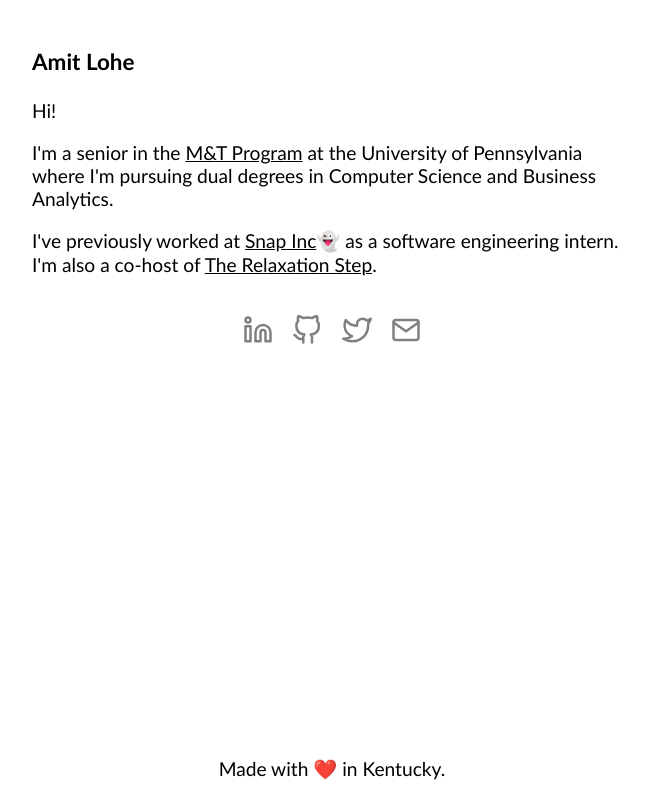
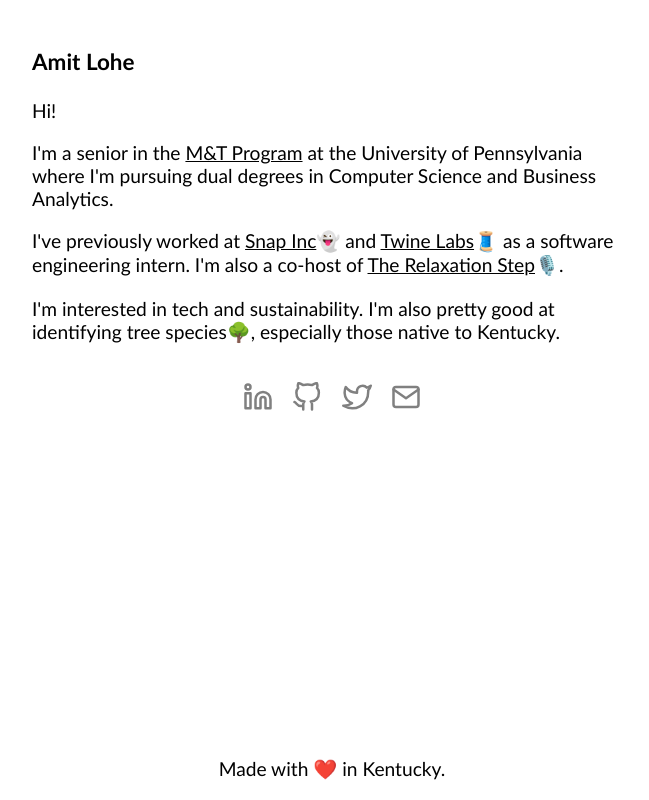
Before and after one commit to arlohe1/website, a Gatsby site: page / in a window 1280 px wide. Shown: the whole page, without its empty margins (308-957 px from the left). Built offline with nearby package versions, Linux system fonts and the light colour scheme; Gatsby itself is replaced by a stand-in of ours.

Commit message:
cname in static, updates to index.js

```diff
--- a/src/components/layout.css
+++ b/src/components/layout.css
@@ -6,7 +6,7 @@ body,
 }
 
 body {
-    margin: 0;
+    margin: 0 1em;
 }
 
 a {
--- a/src/pages/index.js
+++ b/src/pages/index.js
@@ -19,8 +19,24 @@ const IndexPage = () => (
                 <span role="img" aria-label="ghost">
                     👻
                 </span>{" "}
+                and <a href="https://www.twinelabs.com/">Twine Labs</a>
+                <span role="img" aria-label="thread">
+                    🧵
+                </span>{" "}
                 as a software engineering intern. I'm also a co-host of{" "}
-                <a href="http://therelaxationstep.com">The Relaxation Step</a>.
+                <a href="http://therelaxationstep.com">The Relaxation Step</a>
+                <span role="img" aria-label="microphone">
+                    🎙️
+                </span>
+                .
+            </p>
+            <p>
+                I'm interested in tech and sustainability. I'm also pretty good
+                at identifying tree species
+                <span role="img" aria-label="tree">
+                    🌳
+                </span>
+                , especially those native to Kentucky.
             </p>
             <div style={{ textAlign: `center`, marginTop: `2em` }}>
                 <Icon
```
Also changed, not shown: 1 other file.
